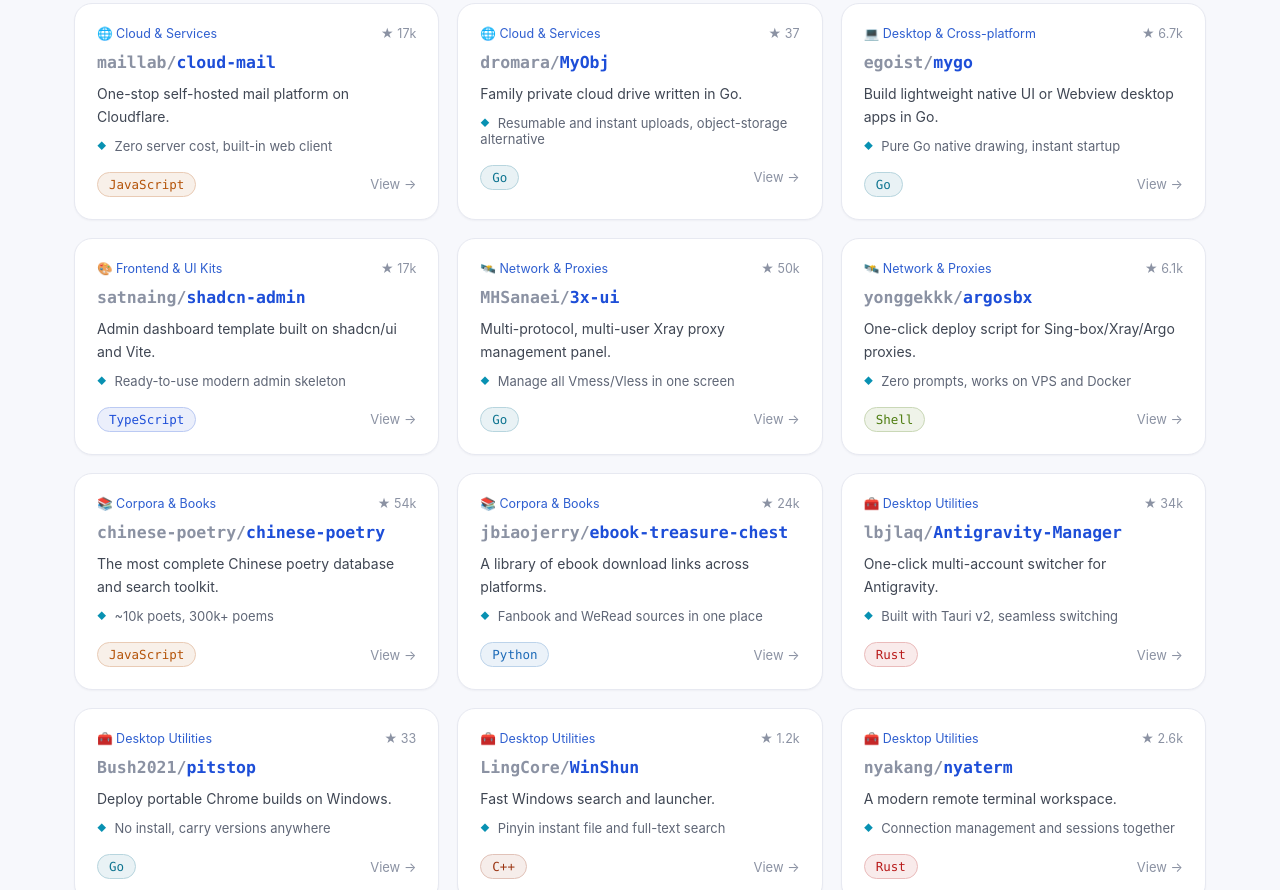
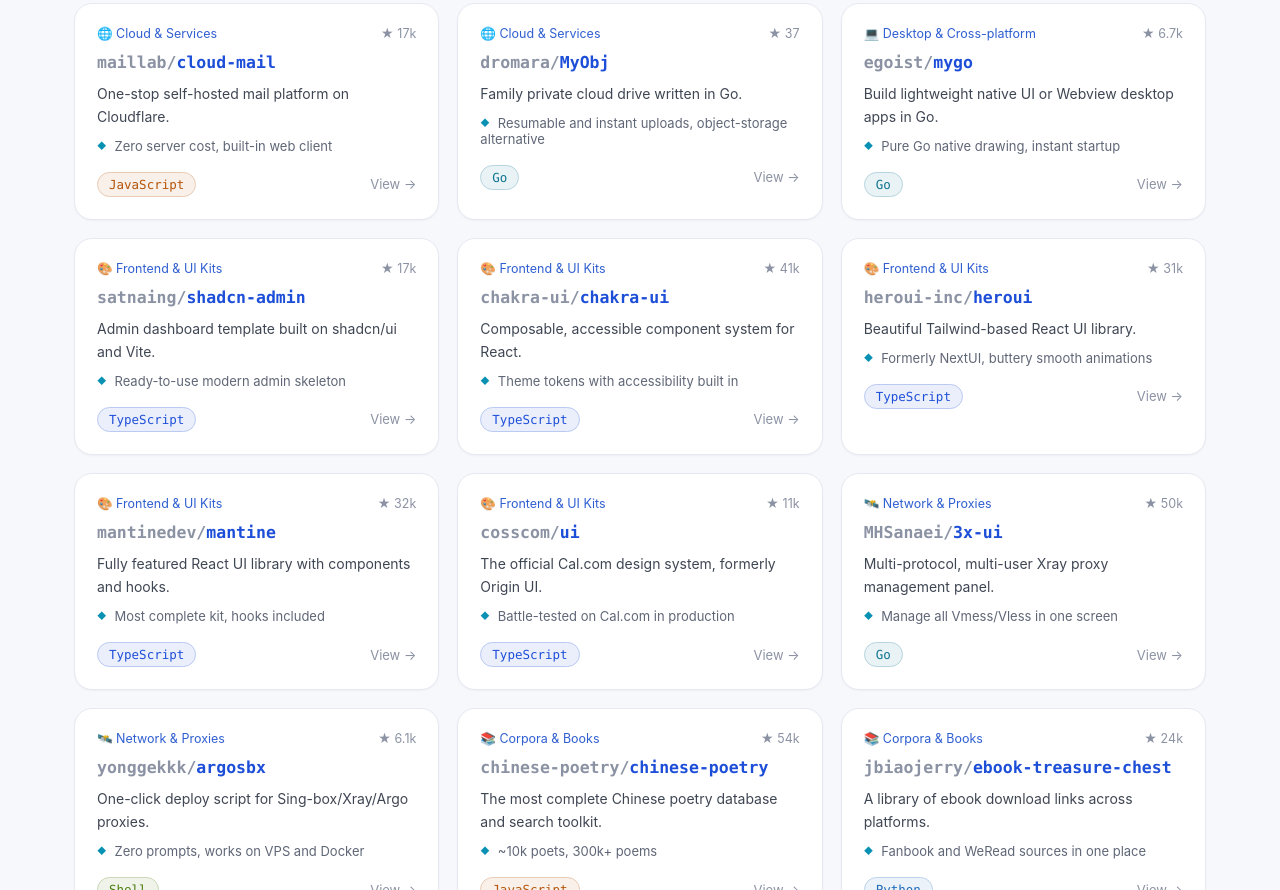
Before and after one commit to MagicCube99/repo-picks, a plain HTML site: page docs/index.html in a window 1280 px wide. Shown: the part 1204-2094 px from the top of the page. Drawn offline with Linux system fonts and the light colour scheme.

Commit message:
pick: chakra-ui/chakra-ui, heroui-inc/heroui, mantinedev/mantine, cosscom/ui
Co-Authored-By: Claude Code <noreply@anthropic.com>

```diff
--- a/docs/index.html
+++ b/docs/index.html
@@ -207,7 +207,7 @@
     <h1>repo-picks</h1>
     <p class="tagline">随手收藏的有趣开源项目 · 不求全面，只记眼前一亮</p>
     <div class="stats">
-      <span class="chip" id="chip-projects"><b>31</b> 个项目</span>
+      <span class="chip" id="chip-projects"><b>35</b> 个项目</span>
       <span class="chip" id="chip-cats"><b>13</b> 个分类</span>
       <span class="chip" id="chip-ai">AI 动态归类</span>
       <span class="chip">MIT License</span>
@@ -258,7 +258,7 @@
         <option value="asc">↑ 从低到高</option>
       </select>
     </div>
-    <span class="count" id="count">31 / 31</span>
+    <span class="count" id="count">35 / 35</span>
   </div>
 
   <main class="grid">
@@ -363,6 +363,38 @@
       <h2 class="name"><span class="owner">satnaing/</span><b>shadcn-admin</b></h2>
       <p class="desc">基于 shadcn/ui 与 Vite 的后台管理面板模板。</p>
       <p class="hi">开箱即用的现代 Admin 骨架</p>
+      <div class="card-foot"><span class="lang" style="--c:#1d4ed8">TypeScript</span><span class="go">查看 →</span></div>
+    </a>
+
+    <a class="card" data-lang="TypeScript" data-cat="frontend" href="https://github.com/chakra-ui/chakra-ui">
+      <div class="card-top"><span class="cat">🎨 前端与界面模板</span><span>★ 41k</span></div>
+      <h2 class="name"><span class="owner">chakra-ui/</span><b>chakra-ui</b></h2>
+      <p class="desc">为 React 打造的可组合、无障碍组件系统。</p>
+      <p class="hi">主题令牌化，无障碍开箱即用</p>
+      <div class="card-foot"><span class="lang" style="--c:#1d4ed8">TypeScript</span><span class="go">查看 →</span></div>
+    </a>
+
+    <a class="card" data-lang="TypeScript" data-cat="frontend" href="https://github.com/heroui-inc/heroui">
+      <div class="card-top"><span class="cat">🎨 前端与界面模板</span><span>★ 31k</span></div>
+      <h2 class="name"><span class="owner">heroui-inc/</span><b>heroui</b></h2>
+      <p class="desc">基于 Tailwind 的精美 React 组件库。</p>
+      <p class="hi">前身 NextUI，动效丝滑</p>
+      <div class="card-foot"><span class="lang" style="--c:#1d4ed8">TypeScript</span><span class="go">查看 →</span></div>
+    </a>
+
+    <a class="card" data-lang="TypeScript" data-cat="frontend" href="https://github.com/mantinedev/mantine">
+      <div class="card-top"><span class="cat">🎨 前端与界面模板</span><span>★ 32k</span></div>
+      <h2 class="name"><span class="owner">mantinedev/</span><b>mantine</b></h2>
+      <p class="desc">组件与 Hooks 齐全的 React UI 库。</p>
+      <p class="hi">组件最全，hooks 开箱即用</p>
+      <div class="card-foot"><span class="lang" style="--c:#1d4ed8">TypeScript</span><span class="go">查看 →</span></div>
+    </a>
+
+    <a class="card" data-lang="TypeScript" data-cat="frontend" href="https://github.com/cosscom/ui">
+      <div class="card-top"><span class="cat">🎨 前端与界面模板</span><span>★ 11k</span></div>
+      <h2 class="name"><span class="owner">cosscom/</span><b>ui</b></h2>
+      <p class="desc">Cal.com 官方设计系统，前身 Origin UI。</p>
+      <p class="hi">Cal.com 生产环境实战打磨</p>
       <div class="card-foot"><span class="lang" style="--c:#1d4ed8">TypeScript</span><span class="go">查看 →</span></div>
     </a>
 
@@ -584,6 +616,10 @@
     'dromara/MyObj': ['Family private cloud drive written in Go.', 'Resumable and instant uploads, object-storage alternative'],
     'egoist/mygo': ['Build lightweight native UI or Webview desktop apps in Go.', 'Pure Go native drawing, instant startup'],
     'satnaing/shadcn-admin': ['Admin dashboard template built on shadcn/ui and Vite.', 'Ready-to-use modern admin skeleton'],
+    'chakra-ui/chakra-ui': ['Composable, accessible component system for React.', 'Theme tokens with accessibility built in'],
+    'heroui-inc/heroui': ['Beautiful Tailwind-based React UI library.', 'Formerly NextUI, buttery smooth animations'],
+    'mantinedev/mantine': ['Fully featured React UI library with components and hooks.', 'Most complete kit, hooks included'],
+    'cosscom/ui': ['The official Cal.com design system, formerly Origin UI.', 'Battle-tested on Cal.com in production'],
     'MHSanaei/3x-ui': ['Multi-protocol, multi-user Xray proxy management panel.', 'Manage all Vmess/Vless in one screen'],
     'yonggekkk/argosbx': ['One-click deploy script for Sing-box/Xray/Argo proxies.', 'Zero prompts, works on VPS and Docker'],
     'chinese-poetry/chinese-poetry': ['The most complete Chinese poetry database and search toolkit.', '~10k poets, 300k+ poems'],
```
Also changed, not shown: docs/banner-v4.svg, 1 other file.
